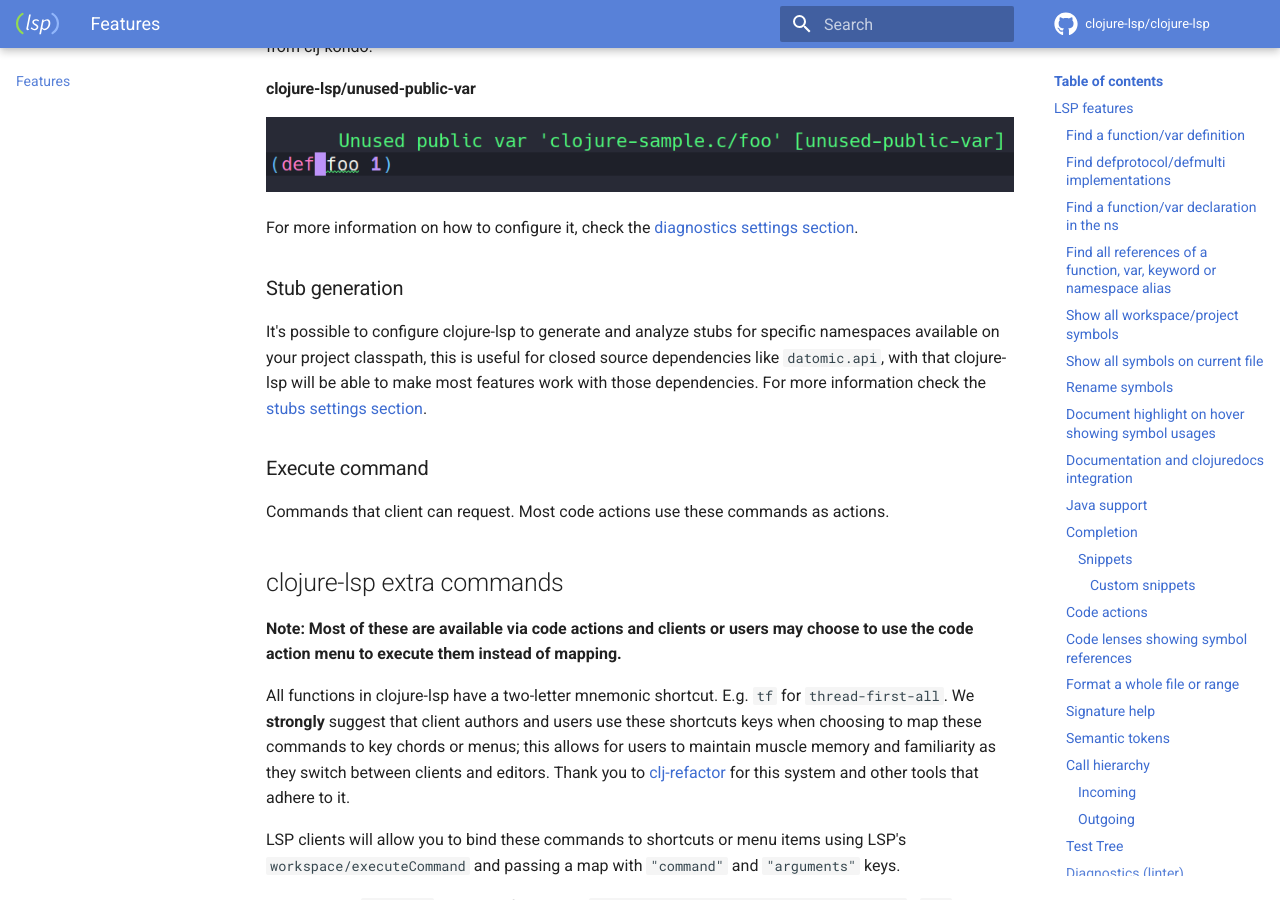
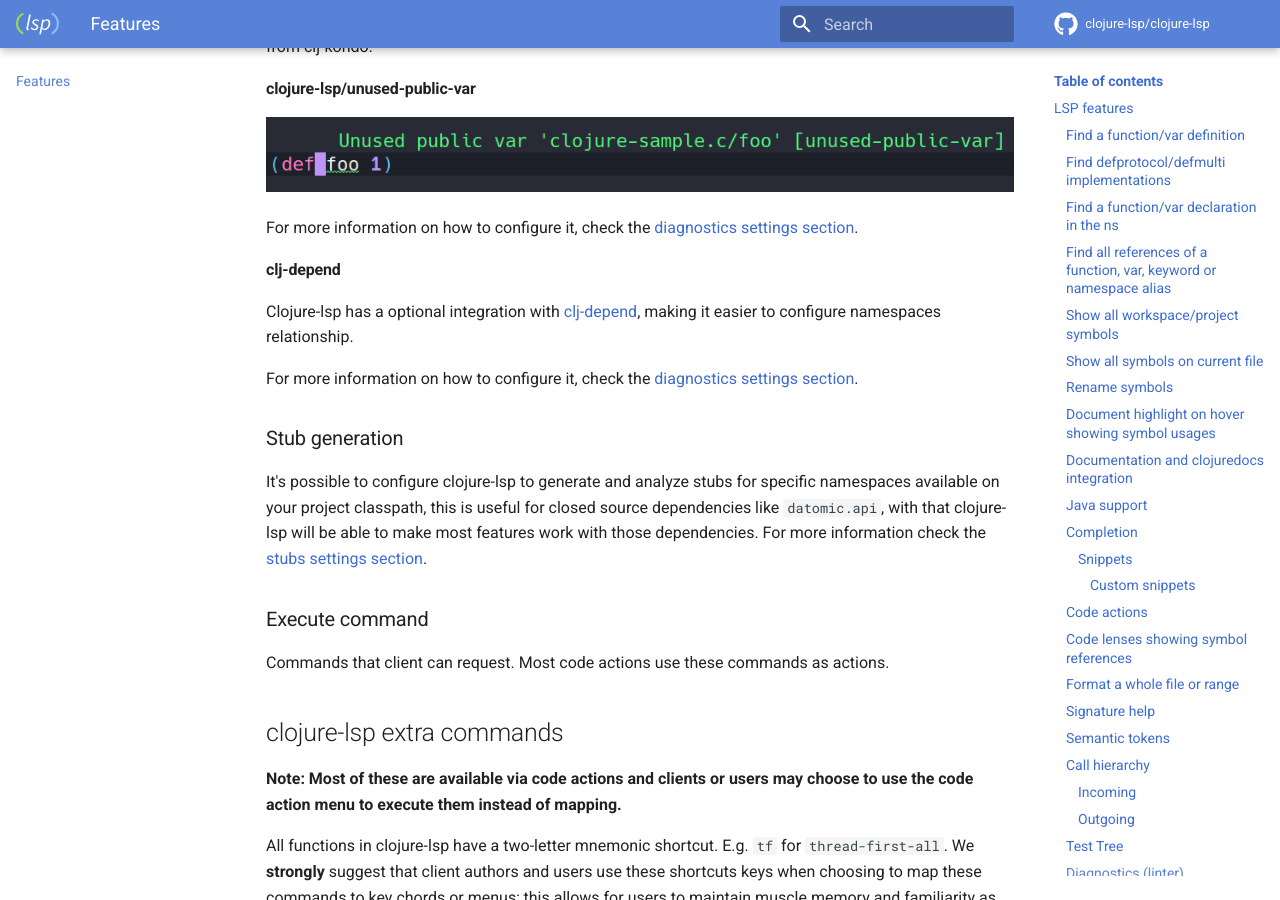
Before and after one commit to clojure-lsp/clojure-lsp, an MkDocs documentation site: the page built from docs/features.md, in a window 1280 px wide and 900 px high, scrolled down 10698 px. Built offline with MkDocs 1.6.1 and Material for MkDocs 9.7.7, drawn with Linux system fonts in a browser that asks for light colours; comment, search, counter and statistics services are not loaded.

Commit message:
Fix and add unit tests

```diff
--- a/docs/features.md
+++ b/docs/features.md
@@ -371,6 +371,12 @@ Below you can find the custom linters implemented on clojure-lsp side that uses
 
 For more information on how to configure it, check the [diagnostics settings section](settings.md#diagnostics-linter).
 
+#### clj-depend
+
+Clojure-lsp has a optional integration with [clj-depend](https://github.com/clj-depend/clj-depend), making it easier to configure namespaces relationship.
+
+For more information on how to configure it, check the [diagnostics settings section](settings.md#diagnostics-linter).
+
 ### Stub generation
 
 It's possible to configure clojure-lsp to generate and analyze stubs for specific namespaces available on your project classpath, this is useful for closed source dependencies like `datomic.api`, with that clojure-lsp will be able to make most features work with those dependencies.
```
Also changed, not shown: 3 other files.
